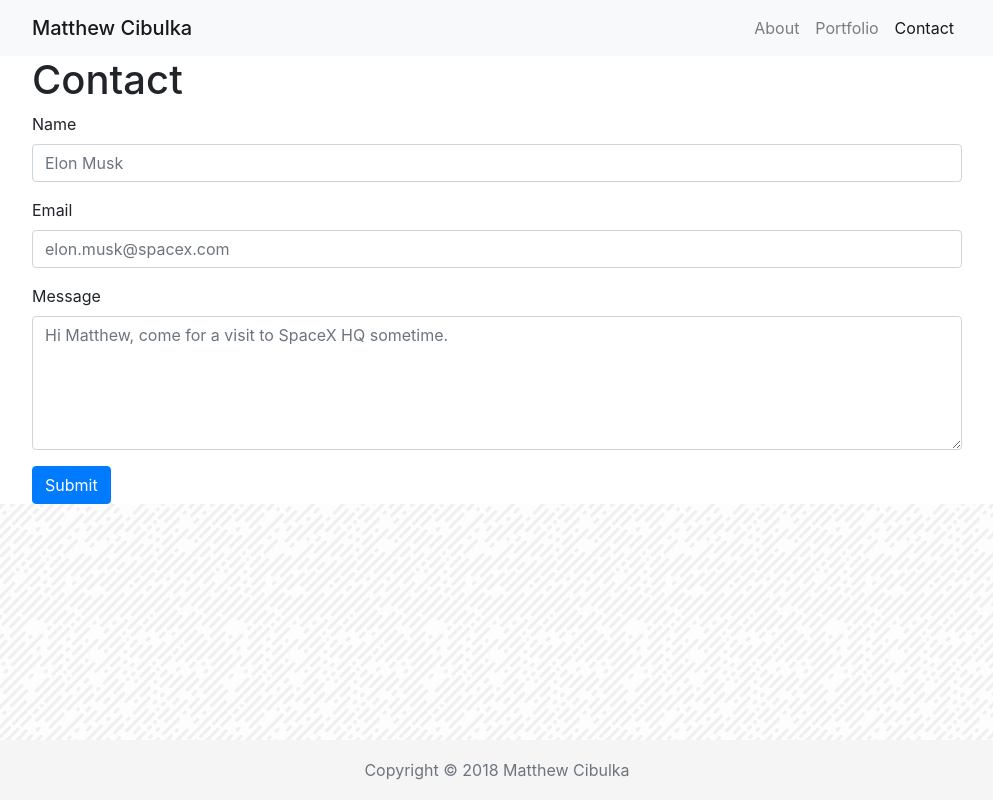
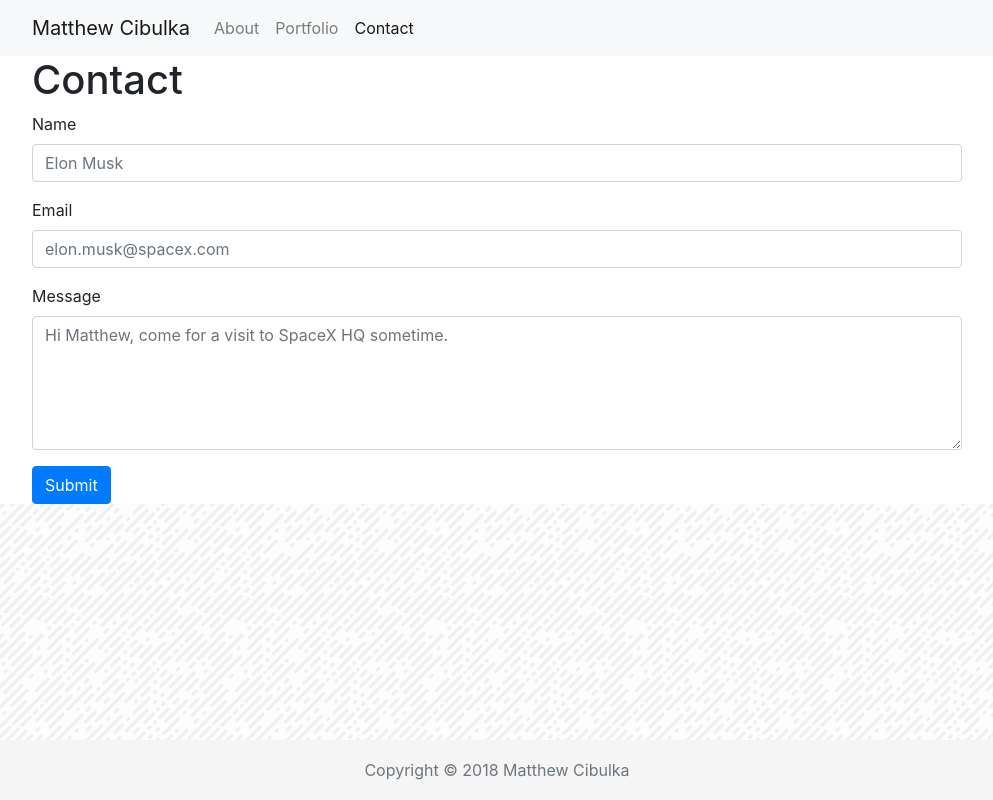
Before and after one commit to mcibulka/Bootstrap-Portfolio, a plain HTML site: page contact.html in a window 1280 px wide. Shown: the whole page, without its empty margins (143-1136 px from the left). Drawn offline with nearby package versions, Linux system fonts and the light colour scheme.

Commit message:
Added collapsable navbar and links to Bootstrap js scripts.

```diff
--- a/contact.html
+++ b/contact.html
@@ -3,7 +3,7 @@
 
 <head>
   <meta charset="UTF-8">
-  <meta name="viewport" content="width=device-width, initial-scale=1.0">
+  <meta name="viewport" content="width=device-width, initial-scale=1, shrink-to-fit=no">
   <title>Bootstrap Portfolio</title>
   <link rel="stylesheet" href="https://stackpath.bootstrapcdn.com/bootstrap/4.1.0/css/bootstrap.min.css" integrity="sha384-9gVQ4dYFwwWSjIDZnLEWnxCjeSWFphJiwGPXr1jddIhOegiu1FwO5qRGvFXOdJZ4" crossorigin="anonymous">
   <link rel="stylesheet" href="assets/css/style.css"
@@ -11,13 +11,23 @@
 
 <body>
   <nav class="navbar navbar-expand-lg navbar-light bg-light">
-    <div class="container">
-      <span class="navbar-brand mb-0 h1">Matthew Cibulka</span>
-      <div class="collapse navbar-collapse" id="navbarNavAltMarkup"></div>
-      <div class="navbar-nav">
-        <a class="nav-item nav-link" href="index.html">About</a>
-        <a class="nav-item nav-link" href="portfolio.html">Portfolio</a>
-        <a class="nav-item nav-link active" href="contact.html">Contact <span class="sr-only">(current)</span></a>
+    <div id="navContainer" class="container">
+      <a class="navbar-brand" href="index.html">Matthew Cibulka</a>
+      <button class="navbar-toggler" type="button" data-toggle="collapse" data-target="#navItems" aria-controls="navItems" aria-expanded="false" aria-label="Toggle navigation">
+        <span class="navbar-toggler-icon"></span>
+      </button>
+      <div class="collapse navbar-collapse" id="navItems">
+        <ul class="navbar-nav mr-auto mt-2 mt-lg-0">
+          <li class="nav-item">
+            <a class="nav-link" href="index.html">About</a>
+          </li>
+          <li class="nav-item">
+            <a class="nav-link" href="portfolio.html">Portfolio</a>
+          </li>
+          <li class="nav-item active">
+            <a class="nav-link" href="contact.html">Contact<span class="sr-only">(current)</span></a>
+          </li>
+        </ul>
       </div>
     </div>
   </nav>
@@ -55,6 +65,10 @@
       <span class="text-muted">Copyright &copy; 2018 Matthew Cibulka</span>
     </div>
   </footer>
+
+  <script src="https://code.jquery.com/jquery-3.3.1.slim.min.js" integrity="sha384-q8i/X+965DzO0rT7abK41JStQIAqVgRVzpbzo5smXKp4YfRvH+8abtTE1Pi6jizo" crossorigin="anonymous"></script>
+  <script src="https://cdnjs.cloudflare.com/ajax/libs/popper.js/1.14.0/umd/popper.min.js" integrity="sha384-cs/chFZiN24E4KMATLdqdvsezGxaGsi4hLGOzlXwp5UZB1LY//20VyM2taTB4QvJ" crossorigin="anonymous"></script>
+  <script src="https://stackpath.bootstrapcdn.com/bootstrap/4.1.0/js/bootstrap.min.js" integrity="sha384-uefMccjFJAIv6A+rW+L4AHf99KvxDjWSu1z9VI8SKNVmz4sk7buKt/6v9KI65qnm" crossorigin="anonymous"></script>
 </body>
 
 </html>
```
Also changed, not shown: index.html (+22 -8 lines), portfolio.html (+22 -8 lines).
